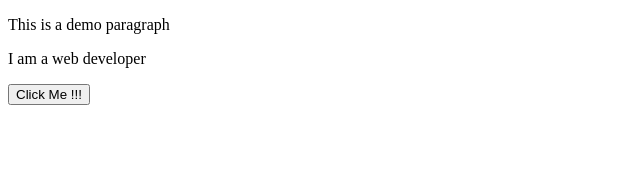
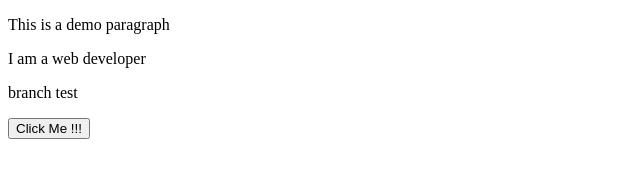
Before and after one commit to ritiger/example, a plain HTML site: page index.html in a window 1280 px wide. Shown: the whole page, without its empty margins (0-640 px from the left). Drawn offline with Linux system fonts and the light colour scheme.

Commit message:
fifth commit

```diff
--- a/index.html
+++ b/index.html
@@ -24,6 +24,7 @@
 <body>
     <p id="mypara">This is a demo paragraph</p>
     <p>I am a web developer</p>
+    <p>branch test</p>
     <button type="button" onclick="funcClick()">Click Me !!!</button>
 </body>
 
```
